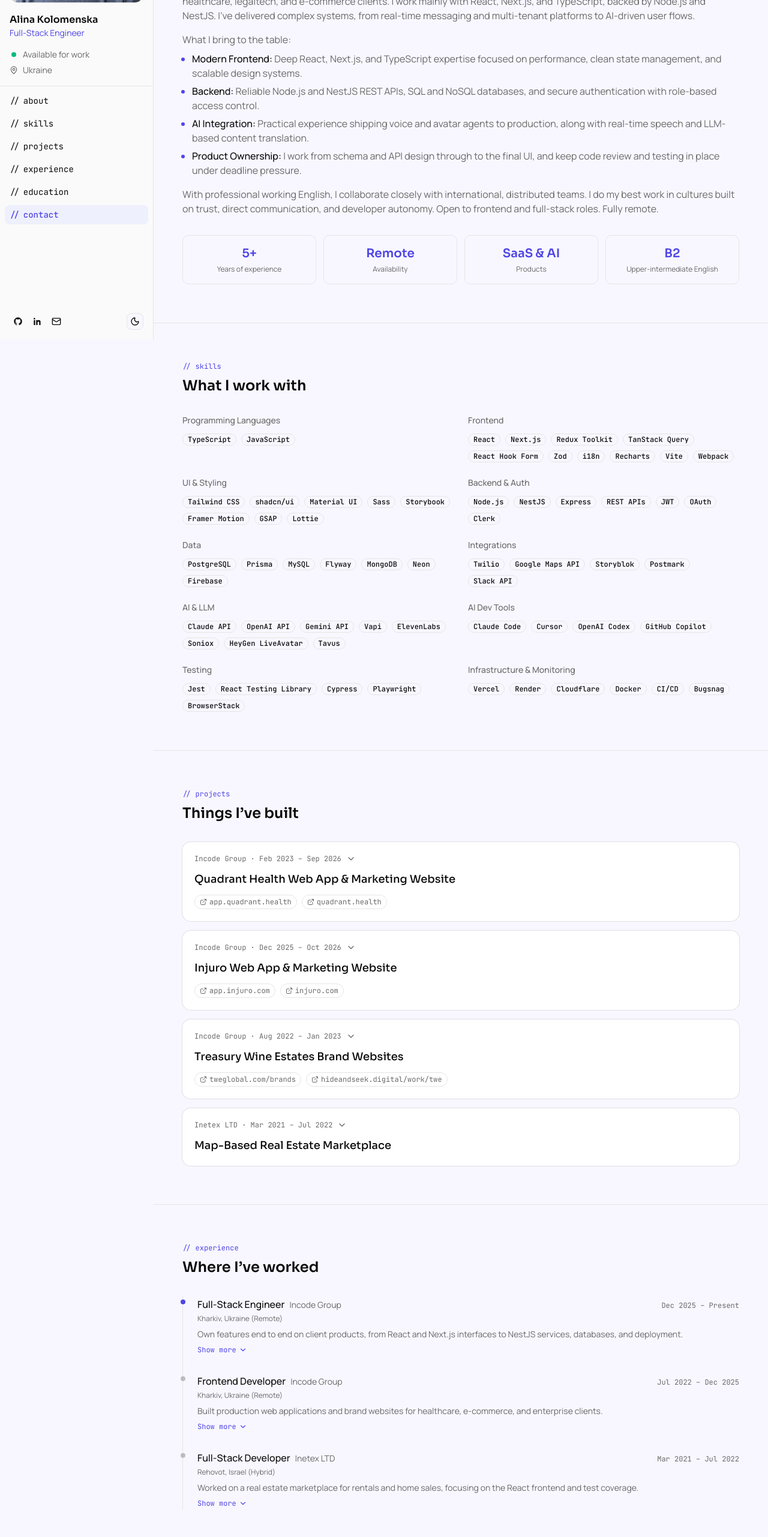
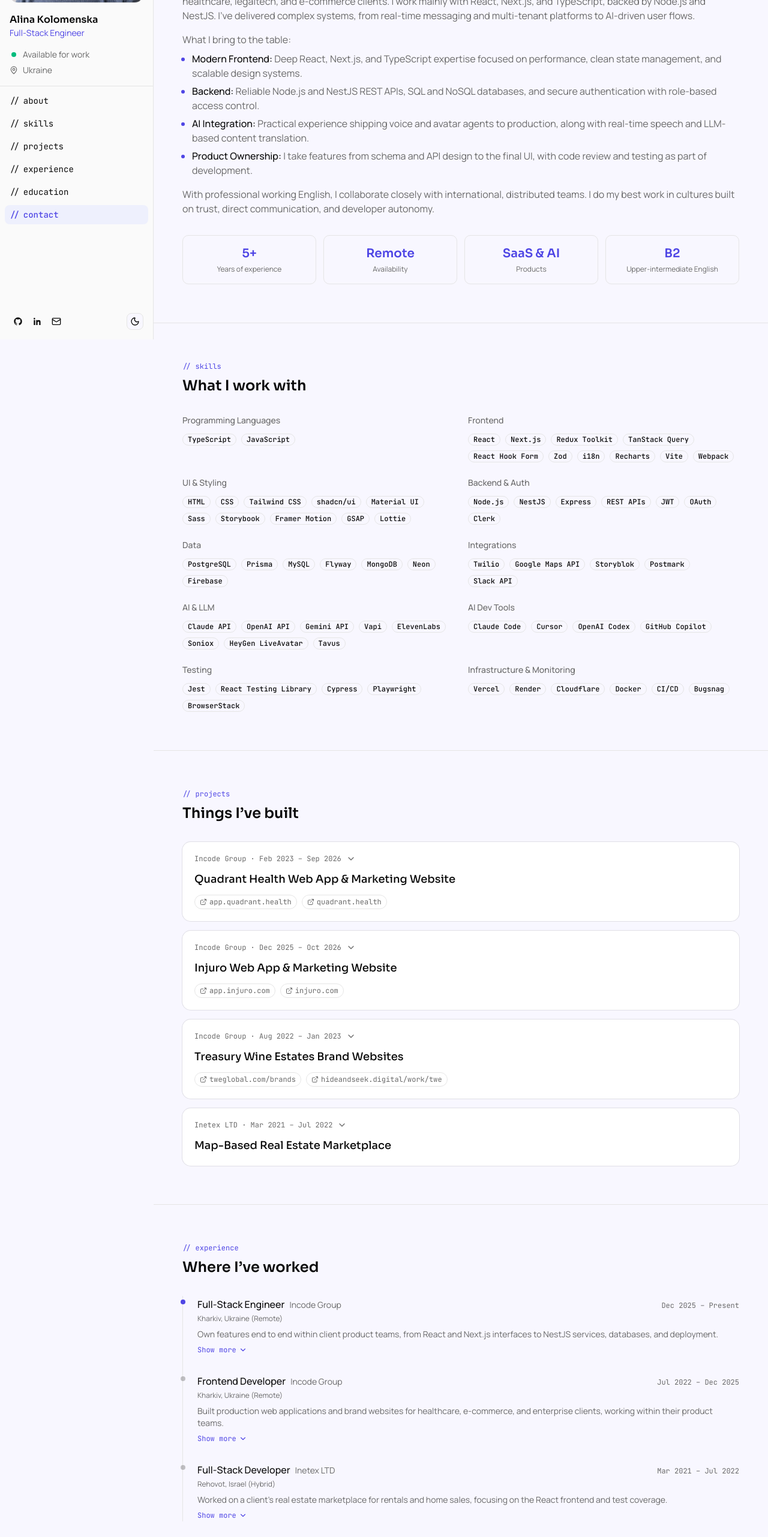
Before and after one commit to alina-kolomenska/portfolio, a React (Vite) app: page / in a window 1280 px wide. Shown: the part 234-2797 px from the top of the page at 60% size. Built offline with nearby package versions, Linux system fonts and the light colour scheme.

Commit message:
chore: clarify client work in experience and refine projects and skills

```diff
--- a/src/content/about.ts
+++ b/src/content/about.ts
@@ -20,10 +20,10 @@ export const about: About = {
     },
     {
       label: 'Product Ownership',
-      text: 'I work from schema and API design through to the final UI, and keep code review and testing in place under deadline pressure.',
+      text: 'I take features from schema and API design to the final UI, with code review and testing as part of development.',
     },
   ],
   closing: [
-    'With professional working English, I collaborate closely with international, distributed teams. I do my best work in cultures built on trust, direct communication, and developer autonomy. Open to frontend and full-stack roles. Fully remote.',
+    'With professional working English, I collaborate closely with international, distributed teams. I do my best work in cultures built on trust, direct communication, and developer autonomy.',
   ],
 }
--- a/src/content/experience.ts
+++ b/src/content/experience.ts
@@ -7,9 +7,9 @@ export const experience: ExperienceEntry[] = [
     period: 'Dec 2025 – Present',
     location: 'Kharkiv, Ukraine (Remote)',
     description:
-      'Own features end to end on client products, from React and Next.js interfaces to NestJS services, databases, and deployment.',
+      'Own features end to end within client product teams, from React and Next.js interfaces to NestJS services, databases, and deployment.',
     highlights: [
-      'Design and ship backend services in Node.js, Express, and NestJS, exposing REST APIs for React and Next.js clients.',
+      'Design and ship backend services in Node.js, Express, and NestJS, exposing REST APIs for React and Next.js apps.',
       'Model data in PostgreSQL with Prisma and in MySQL with Flyway migrations.',
       'Build production frontends with React, Next.js, and TypeScript, styled with Tailwind CSS and shadcn/ui.',
       'Implement authentication and role-based access control with Clerk and JWT.',
@@ -24,13 +24,13 @@ export const experience: ExperienceEntry[] = [
     period: 'Jul 2022 – Dec 2025',
     location: 'Kharkiv, Ukraine (Remote)',
     description:
-      'Built production web applications and brand websites for healthcare, e-commerce, and enterprise clients.',
+      'Built production web applications and brand websites for healthcare, e-commerce, and enterprise clients, working within their product teams.',
     highlights: [
       'Developed dashboards, admin panels, scheduling, and live chat features with React and TypeScript, styled with Material UI, Tailwind CSS, shadcn/ui, and Sass.',
       'Built animated interfaces and micro-interactions with Framer Motion, GSAP, and Lottie, keeping performance smooth across devices.',
       'Created and maintained shared Storybook component libraries used across projects.',
       'Integrated headless CMS and e-commerce platforms, added analytics tracking, and optimized Core Web Vitals on brand and marketing websites.',
-      'Worked with designers and backend engineers to deliver features from design handoff to release.',
+      'Collaborated with designers and backend engineers to deliver features from design handoff to release.',
     ],
   },
   {
@@ -39,9 +39,9 @@ export const experience: ExperienceEntry[] = [
     period: 'Mar 2021 – Jul 2022',
     location: 'Rehovot, Israel (Hybrid)',
     description:
-      'Worked on a real estate marketplace for rentals and home sales, focusing on the React frontend and test coverage.',
+      'Worked on a client’s real estate marketplace for rentals and home sales, focusing on the React frontend and test coverage.',
     highlights: [
-      'Developed React and TypeScript frontend features and worked alongside the Java backend and MongoDB database.',
+      'Developed React and TypeScript frontend features, and built REST endpoints in the Java Spring backend with MongoDB.',
       'Built responsive map and search interfaces with the Google Maps API for desktop and mobile.',
       'Created a shared component library used across company products.',
       'Wrote React Testing Library and JUnit tests, refactored legacy code, and fixed bugs.',
--- a/src/data/projects.json
+++ b/src/data/projects.json
@@ -90,7 +90,7 @@
     "title": "Treasury Wine Estates Brand Websites",
     "company": "Incode Group",
     "period": "Aug 2022 – Jan 2023",
-    "description": "A suite of high-performance websites and landing pages for major Australian wine brands, built in collaboration with the digital agency Hide & Seek. The project focused on a scalable, white-label frontend with reusable UI components, client-side headless CMS integration, GSAP animations, and optimized Core Web Vitals.",
+    "description": "A suite of high-performance websites and landing pages for major Australian wine brands, built in collaboration with the digital agency Hide & Seek. The project focused on a scalable, white-label frontend with reusable UI components, client-side headless CMS integration, and GSAP animations.",
     "highlights": [
       "Converted Figma designs into responsive interfaces for multiple wine brands.",
       "Developed and maintained a shared Storybook component library for rapid UI reuse across brand sites, backed by React Testing Library component tests.",
@@ -108,11 +108,10 @@
     "period": "Mar 2021 – Jul 2022",
     "description": "A marketplace that connects renters with landlords and homebuyers with sellers, built around interactive map views and multi-criteria apartment search on mobile and desktop.",
     "highlights": [
-      "Built a responsive React web application with reusable layout templates, optimized for mobile and desktop in portrait and landscape orientations.",
+      "Built a responsive React web application with reusable layout templates and dark mode, optimized for mobile and desktop in portrait and landscape orientations.",
       "Created interactive map views with property markers using the Google Maps API.",
       "Developed multi-criteria apartment search with combinable filters for price, location, property type, and amenities.",
-      "Added OAuth-based user authentication.",
-      "Implemented light and dark themes.",
+      "Built REST endpoints in the Java Spring backend, worked on the MongoDB data model, and added OAuth-based user authentication.",
       "Covered the frontend with React Testing Library tests and the Java backend with JUnit tests, which supported safe refactoring and bug fixes."
     ],
     "tags": [
--- a/src/data/skills.json
+++ b/src/data/skills.json
@@ -17,7 +17,18 @@
   },
   {
     "category": "UI & Styling",
-    "items": ["Tailwind CSS", "shadcn/ui", "Material UI", "Sass", "Storybook", "Framer Motion", "GSAP", "Lottie"]
+    "items": [
+      "HTML",
+      "CSS",
+      "Tailwind CSS",
+      "shadcn/ui",
+      "Material UI",
+      "Sass",
+      "Storybook",
+      "Framer Motion",
+      "GSAP",
+      "Lottie"
+    ]
   },
   { "category": "Backend & Auth", "items": ["Node.js", "NestJS", "Express", "REST APIs", "JWT", "OAuth", "Clerk"] },
   { "category": "Data", "items": ["PostgreSQL", "Prisma", "MySQL", "Flyway", "MongoDB", "Neon", "Firebase"] },
```
